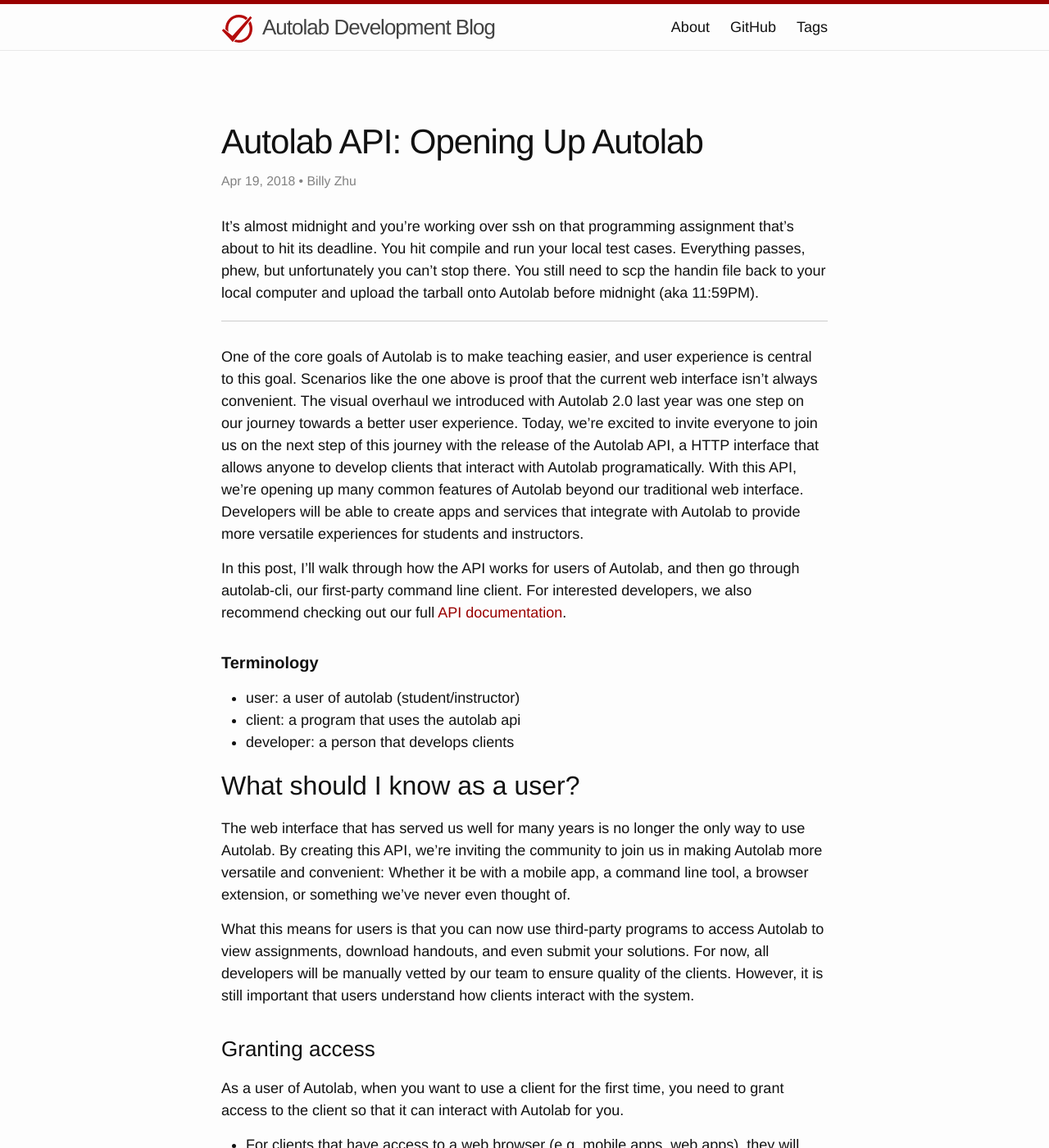
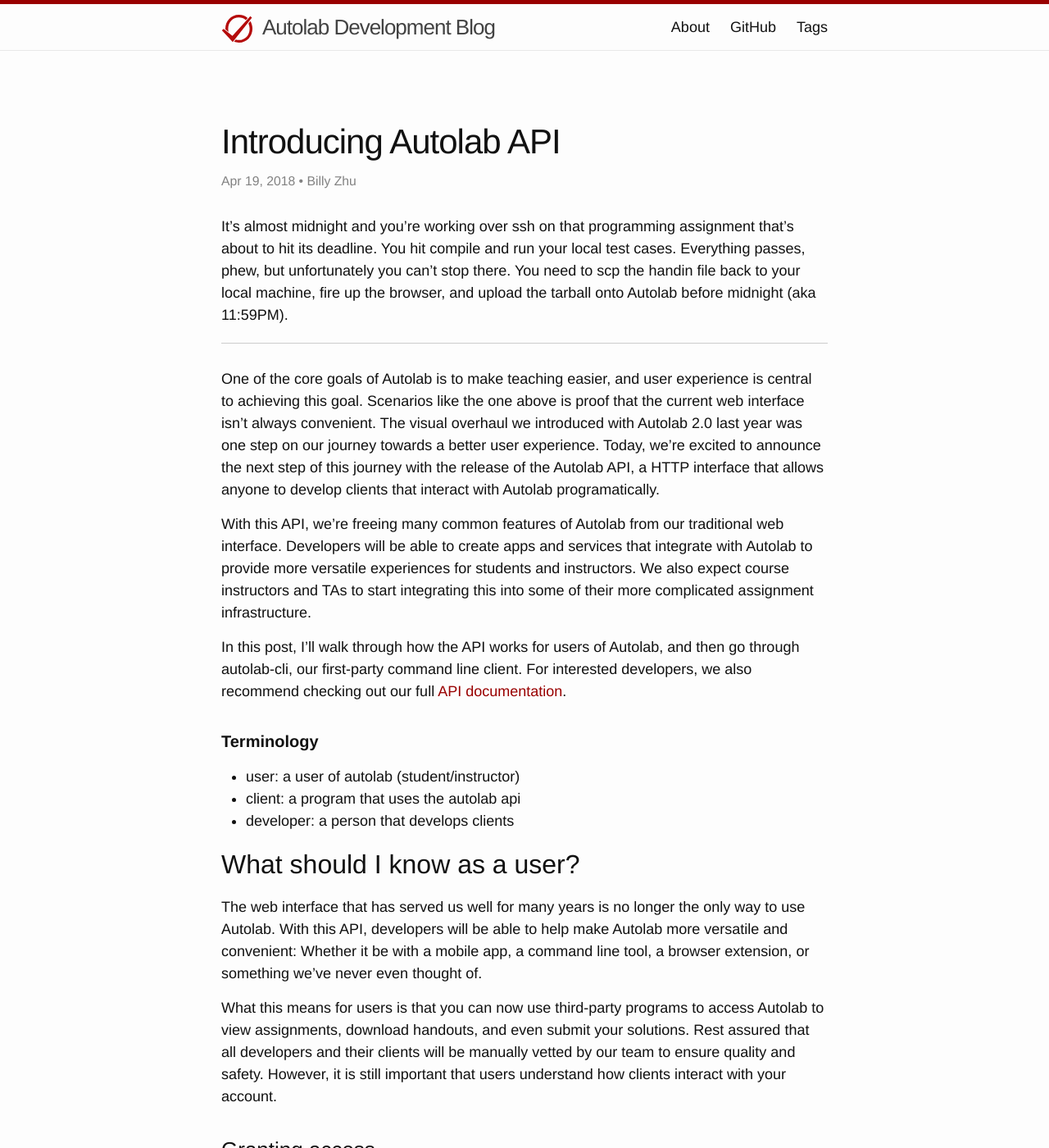
Before and after one commit to autolab/autolab.github.io, a Jekyll site: the page built from _posts/2018-04-19-introducing-autolab-api.markdown, in a window 1280 px wide and 1400 px high. Shown: the whole window at 82% size. Built offline with Jekyll 4.4.1, drawn with Linux system fonts in a browser that asks for light colours; Markdown is read by kramdown in place of the engine named in the settings; comment, search, counter and statistics services are not loaded; some of the changed text lies outside the part shown.

Commit message:
minor fixes, make concise

```diff
--- a/_posts/2018-04-19-introducing-autolab-api.markdown
+++ b/_posts/2018-04-19-introducing-autolab-api.markdown
@@ -1,17 +1,19 @@
 ---
 layout: post
-title: "Autolab API: Opening Up Autolab"
+title: "Introducing Autolab API"
 date: 2018-04-19T14:00:00-04:00
 author: 'Billy Zhu'
 tags: ['release','api']
 comments: true
 ---
 
-It's almost midnight and you're working over ssh on that programming assignment that's about to hit its deadline. You hit compile and run your local test cases. Everything passes, phew, but unfortunately you can't stop there. You still need to scp the handin file back to your local computer and upload the tarball onto Autolab before midnight (aka 11:59PM).
+It's almost midnight and you're working over ssh on that programming assignment that's about to hit its deadline. You hit compile and run your local test cases. Everything passes, phew, but unfortunately you can't stop there. You need to scp the handin file back to your local machine, fire up the browser, and upload the tarball onto Autolab before midnight (aka 11:59PM).
 
 ---
 
-One of the core goals of Autolab is to make teaching easier, and user experience is central to this goal. Scenarios like the one above is proof that the current web interface isn't always convenient. The visual overhaul we introduced with Autolab 2.0 last year was one step on our journey towards a better user experience. Today, we're excited to invite everyone to join us on the next step of this journey with the release of the Autolab API, a HTTP interface that allows anyone to develop clients that interact with Autolab programatically. With this API, we're opening up many common features of Autolab beyond our traditional web interface. Developers will be able to create apps and services that integrate with Autolab to provide more versatile experiences for students and instructors.
+One of the core goals of Autolab is to make teaching easier, and user experience is central to achieving this goal. Scenarios like the one above is proof that the current web interface isn't always convenient. The visual overhaul we introduced with Autolab 2.0 last year was one step on our journey towards a better user experience. Today, we're excited to announce the next step of this journey with the release of the Autolab API, a HTTP interface that allows anyone to develop clients that interact with Autolab programatically.
+
+With this API, we're freeing many common features of Autolab from our traditional web interface. Developers will be able to create apps and services that integrate with Autolab to provide more versatile experiences for students and instructors. We also expect course instructors and TAs to start integrating this into some of their more complicated assignment infrastructure.
 
 In this post, I'll walk through how the API works for users of Autolab, and then go through autolab-cli, our first-party command line client. For interested developers, we also recommend checking out our full [API documentation][api-docs].
 
@@ -23,18 +25,18 @@ In this post, I'll walk through how the API works for users of Autolab, and then
 
 # What should I know as a user?
 
-The web interface that has served us well for many years is no longer the only way to use Autolab. By creating this API, we're inviting the community to join us in making Autolab more versatile and convenient: Whether it be with a mobile app, a command line tool, a browser extension, or something we've never even thought of.
+The web interface that has served us well for many years is no longer the only way to use Autolab. With this API, developers will be able to help make Autolab more versatile and convenient: Whether it be with a mobile app, a command line tool, a browser extension, or something we've never even thought of.
 
-What this means for users is that you can now use third-party programs to access Autolab to view assignments, download handouts, and even submit your solutions. For now, all developers will be manually vetted by our team to ensure quality of the clients. However, it is still important that users understand how clients interact with the system.
+What this means for users is that you can now use third-party programs to access Autolab to view assignments, download handouts, and even submit your solutions. Rest assured that all developers and their clients will be manually vetted by our team to ensure quality and safety. However, it is still important that users understand how clients interact with your account.
 
 ## Granting access
 
 As a user of Autolab, when you want to use a client for the first time, you need to grant access to the client so that it can interact with Autolab for you.
 
-- For clients that have access to a web browser (e.g. mobile apps, web apps), they will **redirect** you directly to the Grant Permissions page on Autolab.
-- For clients that _don't_ have access to a web browser (e.g. command line programs), the client will present to the user a **6-digit code** (case sensitive) that should be entered on the Autolab website.
+- __Easy Activation__: Clients that have access to a web browser (e.g. mobile apps, web apps) will __redirect__ the user directly to the Grant Permissions page on Autolab.
+- __Manual Activation__: Clients that _don't_ have access to a web browser (e.g. command line programs) will present to the user a __6-digit code__ (case sensitive) that should be entered on the Autolab website.
 
-_Note_: Third-party clients never ask for your username or password on Autolab. Never enter them anywhere else except on the Autolab website (always check the page url before entering your credentials).
+_Note_: Third-party clients never ask for your Autolab username or password. Never enter them anywhere else except on the Autolab website (always check the page url before entering your credentials).
 
 ![API Manual Activation Page]({{ site-url }}/assets/api/api-activate.png)
 _Manual activation page_
```
Also changed, not shown: other parts of _posts/2018-04-19-introducing-autolab-api.markdown (+1 -2 lines).
